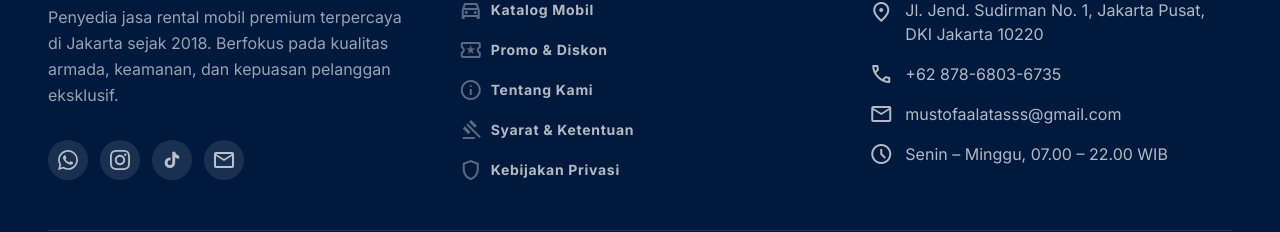
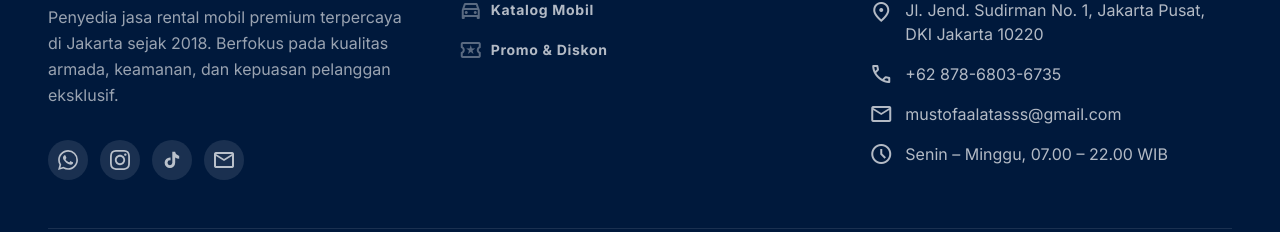
Before and after one commit to mustofaalatasss/rental-mobil, a Next.js app: page / in a window 1280 px wide. Shown: the part 4400-4632 px from the top of the page. Built offline with nearby package versions, Linux system fonts and the light colour scheme; no server answers.

Commit message:
Remove unused footer links

```diff
--- a/components/Footer.tsx
+++ b/components/Footer.tsx
@@ -83,24 +83,7 @@ export default function Footer() {
                   Promo &amp; Diskon
                 </Link>
               </li>
-              <li>
-                <Link href="/tentang-kami" className="text-white/70 font-label-md text-label-md hover:text-white transition-colors flex items-center gap-2 group">
-                  <span className="material-symbols-outlined text-base opacity-50 group-hover:opacity-100">info</span>
-                  Tentang Kami
-                </Link>
-              </li>
-              <li>
-                <Link href="/syarat-ketentuan" className="text-white/70 font-label-md text-label-md hover:text-white transition-colors flex items-center gap-2 group">
-                  <span className="material-symbols-outlined text-base opacity-50 group-hover:opacity-100">gavel</span>
-                  Syarat &amp; Ketentuan
-                </Link>
-              </li>
-              <li>
-                <Link href="/kebijakan-privasi" className="text-white/70 font-label-md text-label-md hover:text-white transition-colors flex items-center gap-2 group">
-                  <span className="material-symbols-outlined text-base opacity-50 group-hover:opacity-100">shield</span>
-                  Kebijakan Privasi
-                </Link>
-              </li>
+
             </ul>
           </div>
 
```
